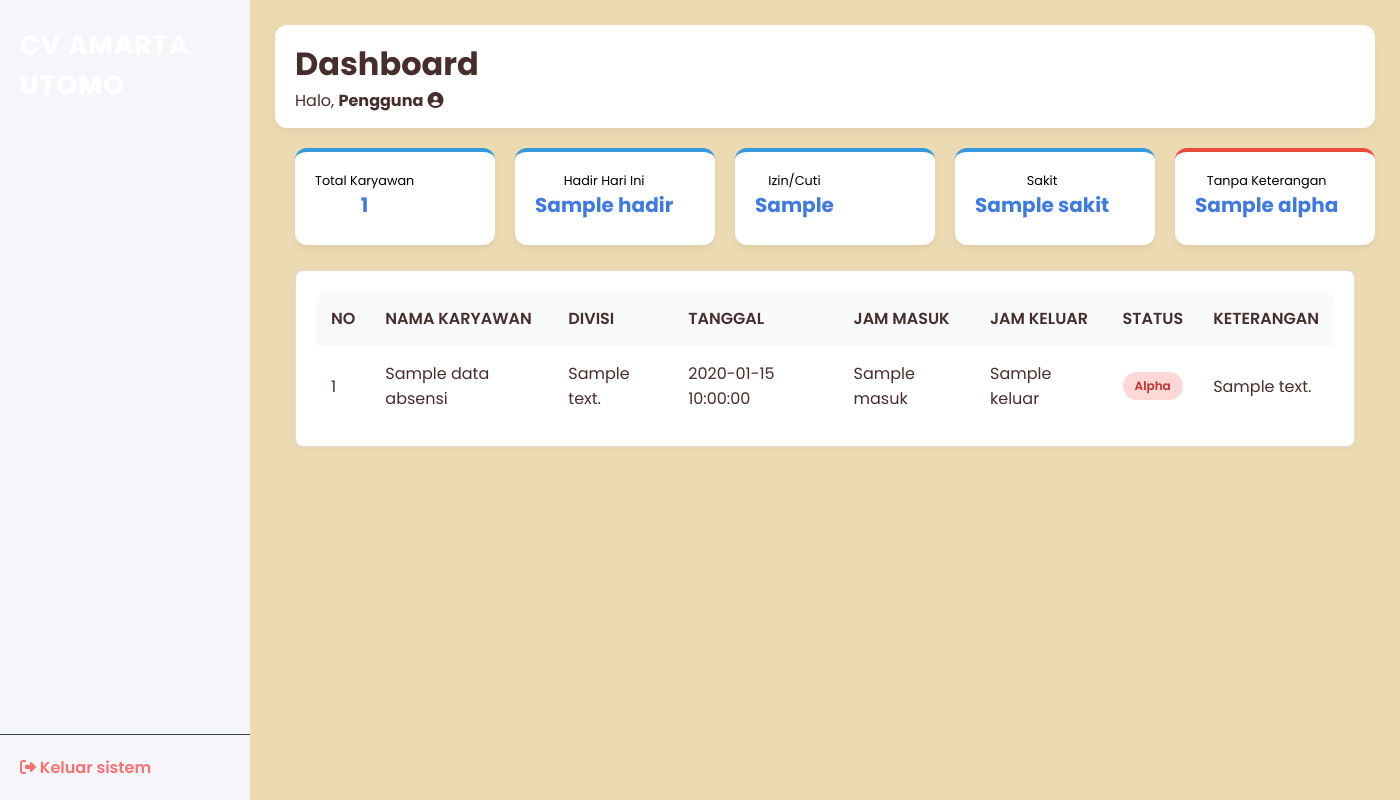
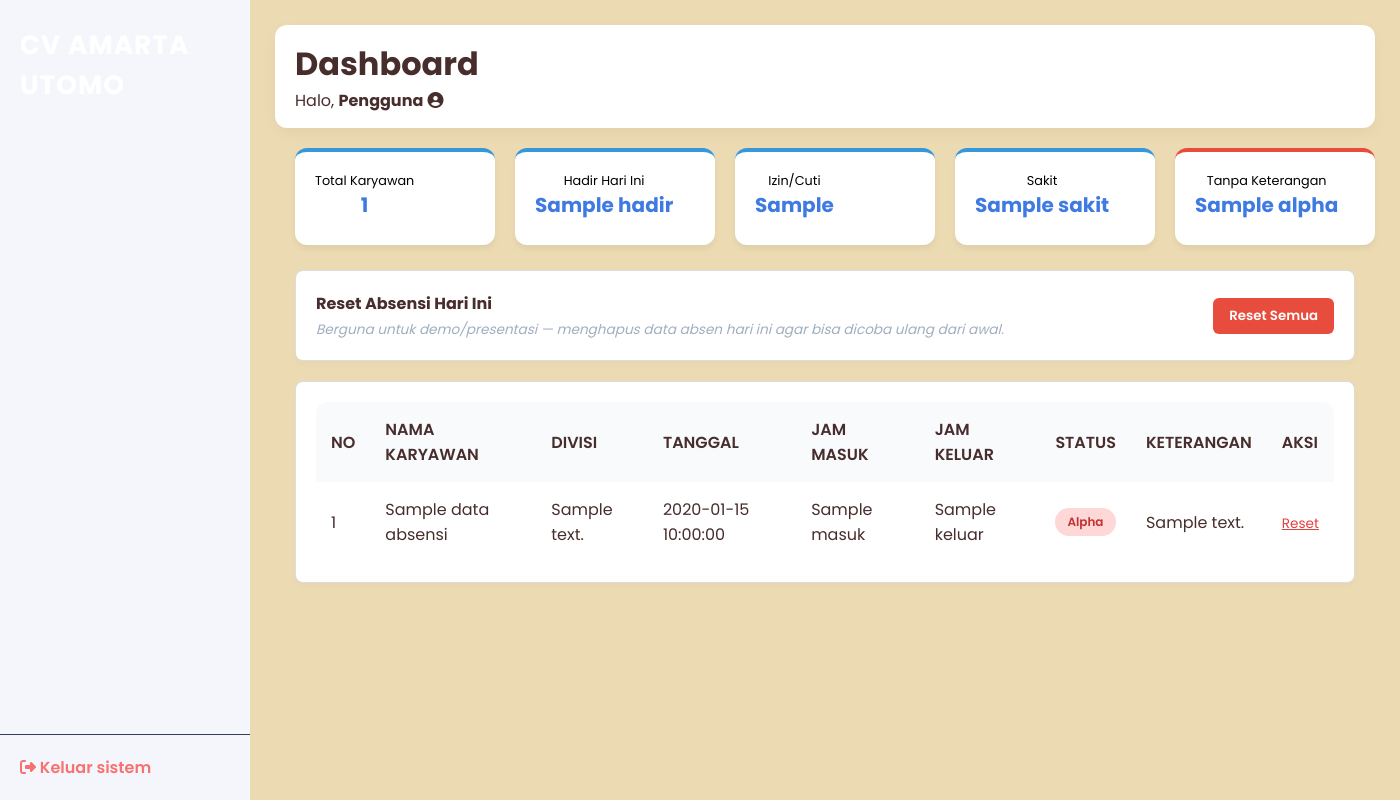
Before and after one commit to cintanussy102-del/PA-AmartaUtomo, a Flask app: template TA_CV_AMARTA_UTOMO/views/templates/direktur/absensi.html in a window 1400 px wide. Run offline with Flask 3, Linux system fonts and the light colour scheme; the template is opened without the code that fills it: most values are stand-ins (such as "Sample title", 1, 10 or a date in 2020).

Commit message:
tombol reset

```diff
--- a/TA_CV_AMARTA_UTOMO/views/templates/direktur/absensi.html
+++ b/TA_CV_AMARTA_UTOMO/views/templates/direktur/absensi.html
@@ -9,12 +9,28 @@
     <div class="metric-card card-purple"><div class="card-info"><span class="card-label">Sakit</span><h3 class="card-value">{{ sakit }}</h3></div></div>
     <div class="metric-card" style="border-top-color: #e74c3c;"><div class="card-info"><span class="card-label">Tanpa Keterangan</span><h3 class="card-value">{{ alpha }}</h3></div></div>
 </div>
+
+<div class="content-box" style="padding:20px; margin-bottom:20px; display:flex; justify-content:space-between; align-items:center;">
+    <div>
+        <strong>Reset Absensi Hari Ini</strong>
+        <p class="text-muted" style="font-size:0.85rem; margin-top:4px;">Berguna untuk demo/presentasi — menghapus data absen hari ini agar bisa dicoba ulang dari awal.</p>
+    </div>
+    <div style="display:flex; gap:10px;">
+        <form action="{{ url_for('direktur_reset_absensi') }}" method="POST" onsubmit="return confirm('Reset absensi hari ini untuk SEMUA orang?');">
+            <input type="hidden" name="nama" value="semua">
+            <button type="submit" style="background:#e74c3c; color:white; border:none; padding:8px 16px; border-radius:6px; cursor:pointer; font-weight:600;">
+                Reset Semua
+            </button>
+        </form>
+    </div>
+</div>
+
 <!-- Tabel Utama Absensi -->
 <div class="content-box">
     <div class="box-body no-padding">
         <table class="amarta-table">
             <thead>
-                <tr><th>NO</th><th>NAMA KARYAWAN</th><th>DIVISI</th><th>TANGGAL</th><th>JAM MASUK</th><th>JAM KELUAR</th><th>STATUS</th><th>KETERANGAN</th></tr>
+                <tr><th>NO</th><th>NAMA KARYAWAN</th><th>DIVISI</th><th>TANGGAL</th><th>JAM MASUK</th><th>JAM KELUAR</th><th>STATUS</th><th>KETERANGAN</th><th>AKSI</th></tr>
             </thead>
             <tbody>
                 {% for d in data_absensi %}
@@ -37,6 +53,14 @@
                         {% endif %}
                     </td>
                     <td>{{ d.keterangan }}</td>
+                    <td>
+                        <form action="{{ url_for('direktur_reset_absensi') }}" method="POST" onsubmit="return confirm('Reset absensi {{ d.nama_lengkap }} hari ini?');">
+                            <input type="hidden" name="nama" value="{{ d.username }}">
+                            <button type="submit" style="background:none; border:none; color:#e53e3e; cursor:pointer; font-size:0.85rem; text-decoration:underline;">
+                                Reset
+                            </button>
+                        </form>
+                    </td>
                 </tr>
                 {% endfor %}
             </tbody>
```
